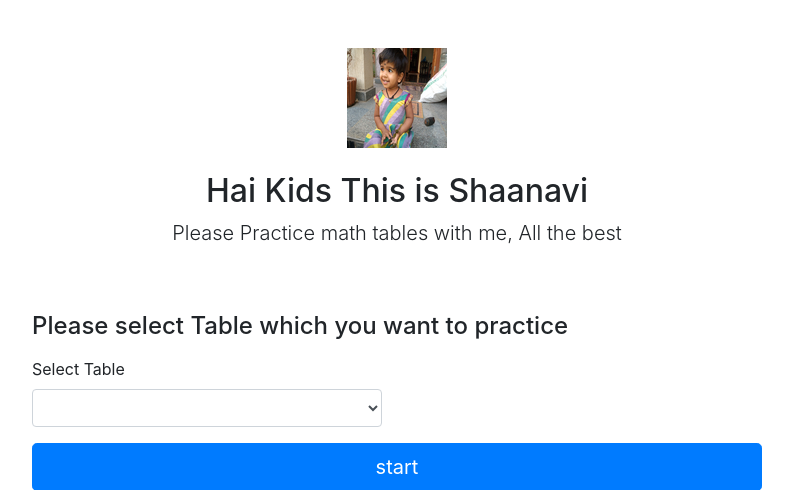
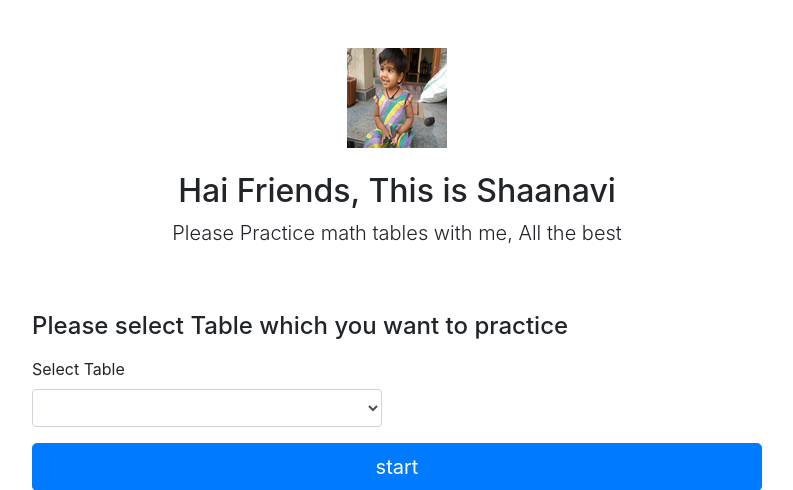
Before and after one commit to hareshkm999/MathTableFun, a Flask app: page / in a window 1280 px wide. Shown: the top 490 px of the page, without its empty margins (243-1036 px from the left). Run offline with Flask 2, Linux system fonts and the light colour scheme; parts of the project's set-up code (start-up, migrations or seed data) failed here and were passed over; some libraries are stand-ins or nearby versions.

Commit message:
Update index.html

```diff
--- a/templates/index.html
+++ b/templates/index.html
@@ -12,7 +12,7 @@
       <div class="container">
          <div class="py-5 text-center">
             <img class="d-block mx-auto mb-4" src="/static/img/pic0.png" alt="">
-            <h2>Hai Kids This is Shaanavi</h2>
+            <h2>Hai Friends, This is Shaanavi</h2>
             <p class="lead">Please Practice math tables with me, All the best</p>
          </div>
          <div class="row">
```
